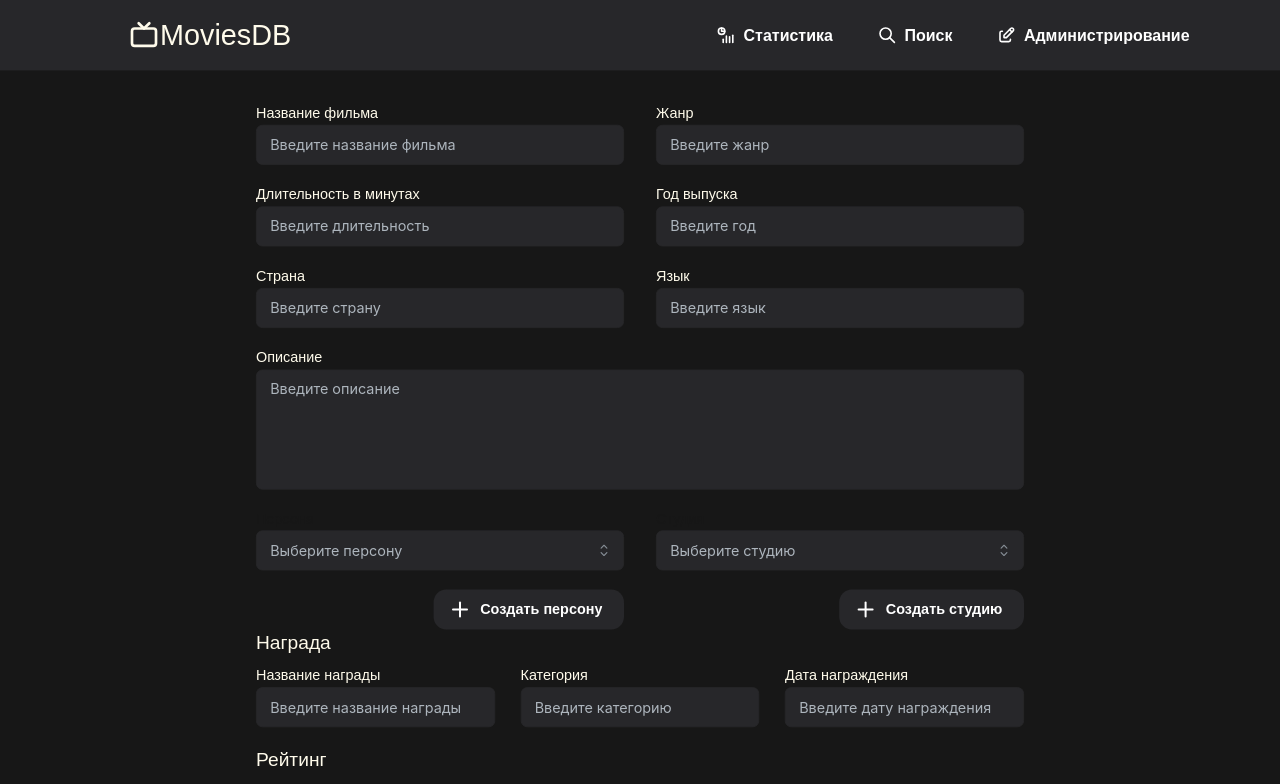
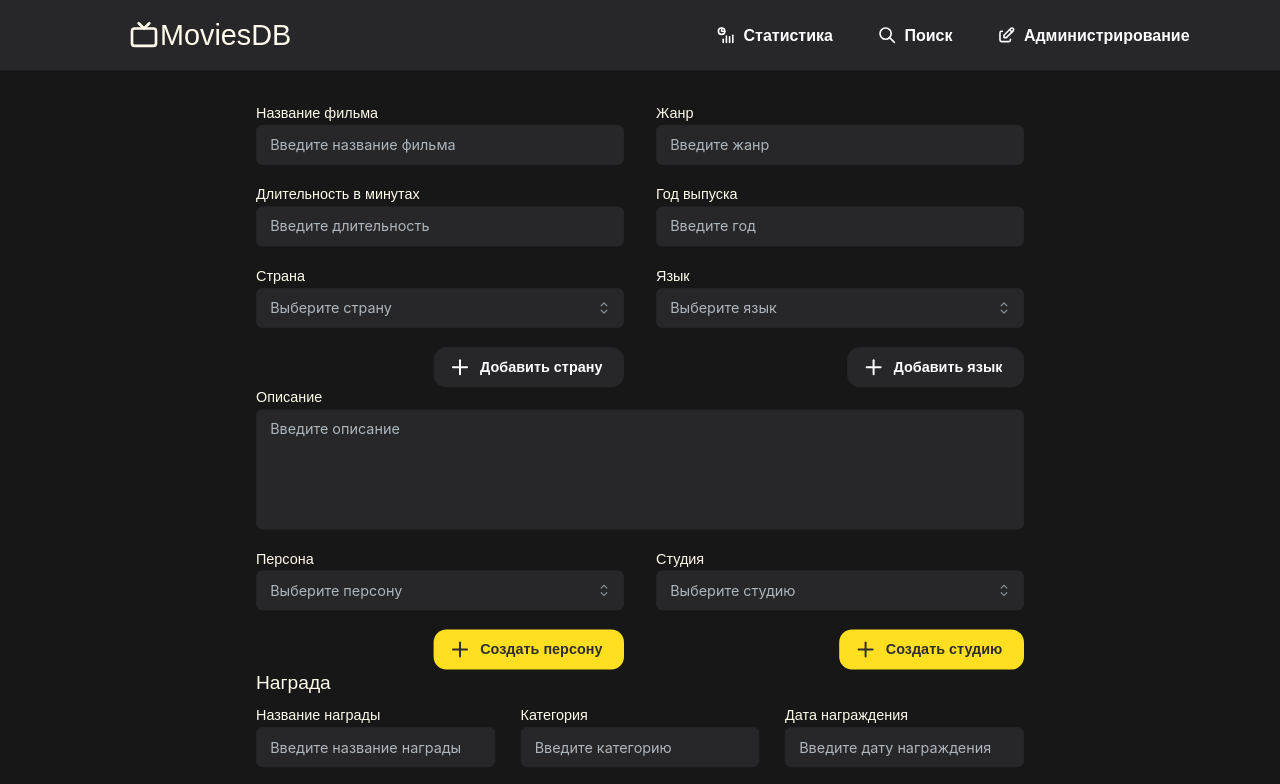
Before and after one commit to Rissta/MOVIE-BD, a Next.js app: page /administration/add/movie in a window 1280 px wide. Shown: the top 784 px of the page. Built offline with nearby package versions, Linux system fonts and the light colour scheme.

Commit message:
Доделал весь фронт

```diff
--- a/app/administration/add/movie/page.tsx
+++ b/app/administration/add/movie/page.tsx
@@ -1,7 +1,7 @@
 "use client"; // Обязательно для использования React-хуков в Next.js 13+
 import React, { useState } from "react";
 import { Input, MultiSelect, Button, Select, Textarea } from "@mantine/core";
-import { IconCheck, IconCircleX, IconPlus } from "@tabler/icons-react";
+import { IconCheck, IconCircleX, IconPlus, IconSelect } from "@tabler/icons-react";
 import Link from "next/link";
 
 // Интерфейс для данных о наградах
@@ -19,13 +19,19 @@ interface Rating {
 }
 
 export default function AddMovie() {
-  // Состояние для хранения выбранных значений
   const [selectedValues, setSelectedValues] = useState<string[]>([]);
+  const [searchValue, setSearchValue] = useState<string>("");
+  const [sweethcCountry, setSweethcCountry] = useState<boolean>(false);
+  const [sweethcLanguage, setSweethcLanguage] = useState<boolean>(false);
 
-  // Состояние для отслеживания текста поиска
-  const [searchValue, setSearchValue] = useState<string>("");
+    const toggleCountryField = () => {
+      setSweethcCountry((sweethcCountry) => !sweethcCountry);
+    };
 
-  // Обработчик изменения выбранных значений
+    const toggleLanguageField = () => {
+      setSweethcLanguage((sweethcLanguage) => !sweethcLanguage);
+    };
+
   const handleChange = (values: string[]) => {
     setSelectedValues(values);
   };
@@ -80,6 +86,29 @@ export default function AddMovie() {
             }}
           />
         </Input.Wrapper>
+        {!sweethcCountry ?(
+          <div>
+            <Select
+              size="lg"
+              radius="md"
+              allowDeselect
+              label="Страна"
+              className="text-amber-50"
+              placeholder="Выберите страну"
+              data={["React", "Angular", "Vue", "Svelte"]}
+              styles={{
+                input: { backgroundColor: "#27272a", borderColor: "#27272a", color: "#71717b" },
+                dropdown: { backgroundColor: "#27272a", border: "3px solid #171717", color: "#71717b" },
+              }}
+            />
+            <div className="bg-zinc-800 rounded-2xl justify-self-end mt-6">
+              <Button onClick={toggleCountryField} variant="subtle" color="white" size="lg" leftSection={<IconPlus size={30} />}>
+              Добавить страну
+              </Button>
+            </div>
+          </div>
+        ) : (
+          <div>
             <Input.Wrapper label="Страна" className="text-amber-50" size="lg">
               <Input
                 size="lg"
@@ -90,6 +119,38 @@ export default function AddMovie() {
                 }}
               />
             </Input.Wrapper>
+            <div className="bg-zinc-800 rounded-2xl justify-self-end mt-6">
+              <Button onClick={toggleCountryField} variant="subtle" color="white" size="lg" leftSection={<IconSelect size={30} />}>
+              Выбрать страну
+              </Button>
+            </div>
+          </div>
+        )}
+
+
+        {!sweethcLanguage ?(
+          <div>
+            <Select
+              size="lg"
+              radius="md"
+              allowDeselect
+              label="Язык"
+              className="text-amber-50"
+              placeholder="Выберите язык"
+              data={["React", "Angular", "Vue", "Svelte"]}
+              styles={{
+                input: { backgroundColor: "#27272a", borderColor: "#27272a", color: "#71717b" },
+                dropdown: { backgroundColor: "#27272a", border: "3px solid #171717", color: "#71717b" },
+              }}
+            />
+            <div className="bg-zinc-800 rounded-2xl justify-self-end mt-6">
+              <Button onClick={toggleLanguageField} variant="subtle" color="white" size="lg" leftSection={<IconPlus size={30} />}>
+              Добавить язык
+              </Button>
+            </div>
+          </div>
+        ) : (
+          <div>
             <Input.Wrapper label="Язык" className="text-amber-50" size="lg">
               <Input
                 size="lg"
@@ -100,10 +161,17 @@ export default function AddMovie() {
                 }}
               />
             </Input.Wrapper>
+            <div className="bg-zinc-800 rounded-2xl justify-self-end mt-6">
+              <Button onClick={toggleLanguageField} variant="subtle" color="white" size="lg" leftSection={<IconSelect size={30} />}>
+              Выбрать язык
+              </Button>
+            </div>
+          </div>
+        )}
       </div>
 
       {/* Поле описания */}
-      <div className="flex justify-center mt-6">
+      <div className="flex justify-center">
         <Textarea
           className="w-full text-amber-50"
           size="lg"
@@ -117,6 +185,7 @@ export default function AddMovie() {
       {/* Блок с выбором персоны и студии */}
       <div className="grid grid-cols-2 gap-x-10 gap-y-6 mt-6">
         <MultiSelect
+          className="text-amber-50"
           size="lg"
           radius="md"
           label="Персона"
@@ -134,6 +203,7 @@ export default function AddMovie() {
           }}
         />
         <Select
+          className="text-amber-50"
           size="lg"
           radius="md"
           allowDeselect
@@ -145,13 +215,13 @@ export default function AddMovie() {
             dropdown: { backgroundColor: "#27272a", border: "3px solid #171717", color: "#71717b" },
           }}
         />
-        <div className="bg-zinc-800 rounded-2xl justify-self-end">
-          <Button component={Link} href="/administration/add/people" variant="subtle" color="white" size="lg" leftSection={<IconPlus size={30} />}>
+        <div className="bg-yellow-300 rounded-2xl justify-self-end">
+          <Button component={Link} href="/administration/add/people" variant="subtle" color="dark.8" size="lg" leftSection={<IconPlus size={30} />}>
             Создать персону
           </Button>
         </div>
-        <div className="bg-zinc-800 rounded-2xl justify-self-end">
-          <Button component={Link} href="/administration/add/studio" variant="subtle" color="white" size="lg" leftSection={<IconPlus size={30} />}>
+        <div className="bg-yellow-300 rounded-2xl justify-self-end">
+          <Button component={Link} href="/administration/add/studio" variant="subtle" color="dark.8" size="lg" leftSection={<IconPlus size={30} />}>
             Создать студию
           </Button>
         </div>
@@ -229,11 +299,7 @@ export default function AddMovie() {
 
       {/* Кнопки действий */}
       <div className="flex justify-center items-center space-x-10 mt-10">
-        <div className="bg-zinc-800 rounded-2xl">
-          <Button variant="subtle" color="white" size="xl" leftSection={<IconCircleX size={30} />}>
-            Сбросить
-          </Button>
-        </div>
+
         <div className="bg-yellow-300 rounded-2xl">
           <Button variant="subtle" color="dark.8" size="xl" leftSection={<IconCheck size={30} />}>
             Сохранить
--- a/app/administration/add/people/page.tsx
+++ b/app/administration/add/people/page.tsx
@@ -1,7 +1,7 @@
 "use client"; // Обязательно для использования React-хуков в Next.js 13+
 import React, { useState } from "react";
-import { Input, MultiSelect, Button } from "@mantine/core";
-import { IconCheck, IconCircleX } from "@tabler/icons-react";
+import { Input, MultiSelect, Button, Select } from "@mantine/core";
+import { IconCheck, IconCircleX, IconPlus, IconSelect } from "@tabler/icons-react";
 
 // Интерфейс для данных о персоне
 interface Person {
@@ -15,9 +15,17 @@ interface Person {
 export default function AddPeople() {
   // Состояние для хранения выбранных значений
   const [selectedValues, setSelectedValues] = useState<string[]>([]);
+  const [searchValue, setSearchValue] = useState<string>("");
+  const [sweethcNationality, setSweethcNationality] = useState<boolean>(false);
+  const [sweethcRole, setSweethcRole] = useState<boolean>(false);
 
-  // Состояние для отслеживания текста поиска
-  const [searchValue, setSearchValue] = useState<string>("");
+  const toggleNationalityField = () => {
+    setSweethcNationality((sweethcNationality) => !sweethcNationality);
+  };
+
+  const toggleRoleField = () => {
+    setSweethcRole((sweethcRole) => !sweethcRole);
+  };
 
   // Обработчик изменения выбранных значений
   const handleChange = (values: string[]) => {
@@ -44,6 +52,43 @@ export default function AddPeople() {
             }}
           />
         </Input.Wrapper>
+        <Input.Wrapper label="Дата рождения" className="text-amber-50" size="lg">
+          <Input
+            size="lg"
+            radius="md"
+            placeholder="Введите дату рождения"
+            styles={{
+              input: { backgroundColor: "#27272a", borderColor: "#27272a", color: "#fff" },
+            }}
+          />
+        </Input.Wrapper>
+
+
+
+
+        {!sweethcNationality ?(
+          <div>
+            <Select
+              size="lg"
+              radius="md"
+              allowDeselect
+              label="Национальность"
+              className="text-amber-50"
+              placeholder="Выберите национальность"
+              data={["React", "Angular", "Vue", "Svelte"]}
+              styles={{
+                input: { backgroundColor: "#27272a", borderColor: "#27272a", color: "#71717b" },
+                dropdown: { backgroundColor: "#27272a", border: "3px solid #171717", color: "#71717b" },
+              }}
+            />
+            <div className="bg-zinc-800 rounded-2xl justify-self-end mt-6">
+              <Button onClick={toggleNationalityField} variant="subtle" color="white" size="lg" leftSection={<IconPlus size={30} />}>
+              Добавить национальность
+              </Button>
+            </div>
+          </div>
+        ) : (
+          <div>
             <Input.Wrapper label="Национальность" className="text-amber-50" size="lg">
               <Input
                 size="lg"
@@ -54,6 +99,40 @@ export default function AddPeople() {
                 }}
               />
             </Input.Wrapper>
+            <div className="bg-zinc-800 rounded-2xl justify-self-end mt-6">
+              <Button onClick={toggleNationalityField} variant="subtle" color="white" size="lg" leftSection={<IconSelect size={30} />}>
+              Выбрать национальность
+              </Button>
+            </div>
+          </div>
+        )}
+
+
+
+
+        {!sweethcRole ?(
+          <div>
+            <Select
+              size="lg"
+              radius="md"
+              allowDeselect
+              label="Роль"
+              className="text-amber-50"
+              placeholder="Выберите роль"
+              data={["React", "Angular", "Vue", "Svelte"]}
+              styles={{
+                input: { backgroundColor: "#27272a", borderColor: "#27272a", color: "#71717b" },
+                dropdown: { backgroundColor: "#27272a", border: "3px solid #171717", color: "#71717b" },
+              }}
+            />
+            <div className="bg-zinc-800 rounded-2xl justify-self-end mt-6">
+              <Button onClick={toggleRoleField} variant="subtle" color="white" size="lg" leftSection={<IconPlus size={30} />}>
+              Добавить роль
+              </Button>
+            </div>
+          </div>
+        ) : (
+          <div>
             <Input.Wrapper label="Роль" className="text-amber-50" size="lg">
               <Input
                 size="lg"
@@ -64,23 +143,24 @@ export default function AddPeople() {
                 }}
               />
             </Input.Wrapper>
-        <Input.Wrapper label="Дата рождения" className="text-amber-50" size="lg">
-          <Input
-            size="lg"
-            radius="md"
-            placeholder="Введите дату рождения"
-            styles={{
-              input: { backgroundColor: "#27272a", borderColor: "#27272a", color: "#fff" },
-            }}
-          />
-        </Input.Wrapper>
+            <div className="bg-zinc-800 rounded-2xl justify-self-end mt-6">
+              <Button onClick={toggleRoleField} variant="subtle" color="white" size="lg" leftSection={<IconSelect size={30} />}>
+              Выбрать роль
+              </Button>
+            </div>
+          </div>
+        )}
+
+
+
+
       </div>
 
       {/* Выбор фильмов */}
       <MultiSelect
         size="lg"
         radius="md"
-        className="w-full text-amber-50 mt-6"
+        className="w-full text-amber-50"
         label="Фильм"
         placeholder={!selectedValues.length && !searchValue ? "Выбрать фильм" : ""}
         data={["React", "Angular", "Vue", "Svelte"]}
@@ -98,11 +178,7 @@ export default function AddPeople() {
 
       {/* Кнопки действий */}
       <div className="flex justify-center items-center space-x-10 mt-10">
-        <div className="bg-zinc-800 rounded-2xl">
-          <Button variant="subtle" color="white" size="xl" leftSection={<IconCircleX size={30} />}>
-            Сбросить
-          </Button>
-        </div>
+
         <div className="bg-yellow-300 rounded-2xl">
           <Button variant="subtle" color="dark.8" size="xl" leftSection={<IconCheck size={30} />}>
             Сохранить
--- a/app/administration/add/studio/page.tsx
+++ b/app/administration/add/studio/page.tsx
@@ -1,7 +1,7 @@
 "use client"; // Обязательно для использования React-хуков в Next.js 13+
 import React, { useState } from "react";
-import { Input, MultiSelect, Button } from "@mantine/core";
-import { IconCheck, IconCircleX } from "@tabler/icons-react";
+import { Input, MultiSelect, Button, Select } from "@mantine/core";
+import { IconCheck, IconCircleX, IconPlus, IconSelect } from "@tabler/icons-react";
 
 // Интерфейс для данных о студии
 interface Studio {
@@ -12,11 +12,13 @@ interface Studio {
 }
 
 export default function AddStudio() {
-  // Состояние для хранения выбранных значений
   const [selectedValues, setSelectedValues] = useState<string[]>([]);
+  const [searchValue, setSearchValue] = useState<string>("");
+  const [sweethcCountry, setSweethcCountry] = useState<boolean>(false);
 
-  // Состояние для отслеживания текста поиска
-  const [searchValue, setSearchValue] = useState<string>("");
+  const toggleCountryField = () => {
+    setSweethcCountry((sweethcCountry) => !sweethcCountry);
+  };
 
   // Обработчик изменения выбранных значений
   const handleChange = (values: string[]) => {
@@ -43,6 +45,31 @@ export default function AddStudio() {
             }}
           />
         </Input.Wrapper>
+
+
+        {!sweethcCountry ?(
+          <div>
+            <Select
+              size="lg"
+              radius="md"
+              allowDeselect
+              label="Страна"
+              className="text-amber-50"
+              placeholder="Выберите страну"
+              data={["React", "Angular", "Vue", "Svelte"]}
+              styles={{
+                input: { backgroundColor: "#27272a", borderColor: "#27272a", color: "#71717b" },
+                dropdown: { backgroundColor: "#27272a", border: "3px solid #171717", color: "#71717b" },
+              }}
+            />
+            <div className="bg-zinc-800 rounded-2xl justify-self-end mt-6">
+              <Button onClick={toggleCountryField} variant="subtle" color="white" size="lg" leftSection={<IconPlus size={30} />}>
+              Добавить страну
+              </Button>
+            </div>
+          </div>
+        ) : (
+          <div>
             <Input.Wrapper label="Страна" className="text-amber-50" size="lg">
               <Input
                 size="lg"
@@ -53,6 +80,15 @@ export default function AddStudio() {
                 }}
               />
             </Input.Wrapper>
+            <div className="bg-zinc-800 rounded-2xl justify-self-end mt-6">
+              <Button onClick={toggleCountryField} variant="subtle" color="white" size="lg" leftSection={<IconSelect size={30} />}>
+              Выбрать страну
+              </Button>
+            </div>
+          </div>
+        )}
+
+
         <Input.Wrapper label="Дата создания" className="text-amber-50" size="lg">
           <Input
             size="lg"
@@ -69,7 +105,7 @@ export default function AddStudio() {
       <MultiSelect
         size="lg"
         radius="md"
-        className="w-full text-amber-50 mt-6"
+        className="w-full text-amber-50"
         label="Фильм"
         placeholder={!selectedValues.length && !searchValue ? "Выбрать фильм" : ""}
         data={["React", "Angular", "Vue", "Svelte"]}
@@ -91,11 +127,7 @@ export default function AddStudio() {
 
       {/* Кнопки действий */}
       <div className="flex justify-center items-center space-x-10 mt-10">
-        <div className="bg-zinc-800 rounded-2xl">
-          <Button variant="subtle" color="white" size="xl" leftSection={<IconCircleX size={30} />}>
-            Сбросить
-          </Button>
-        </div>
+
         <div className="bg-yellow-300 rounded-2xl">
           <Button variant="subtle" color="dark.8" size="xl" leftSection={<IconCheck size={30} />}>
             Сохранить
--- a/app/administration/remove/people/page.tsx
+++ b/app/administration/remove/people/page.tsx
@@ -179,6 +179,7 @@ export default function Search() {
       <div className="flex justify-center items-center mt-6 mb-10">
         <div className="grid grid-cols-3 gap-x-10 gap-y-6 text-2xl">
           <Select
+            className="text-amber-50"
             size="lg"
             radius="md"
             allowDeselect
@@ -193,6 +194,7 @@ export default function Search() {
             }}
           />
           <Select
+            className="text-amber-50"
             size="lg"
             radius="md"
             allowDeselect
@@ -207,6 +209,7 @@ export default function Search() {
             }}
           />
           <Select
+            className="text-amber-50"
             size="lg"
             radius="md"
             label="Национальность"
--- a/app/administration/remove/studio/page.tsx
+++ b/app/administration/remove/studio/page.tsx
@@ -140,6 +140,7 @@ export default function StudioDirectory() {
       <div className="flex justify-center items-center mt-6 mb-10">
         <div className="grid grid-cols-2 gap-x-10 gap-y-6 text-2xl">
           <Select
+            className="text-amber-50"
             size="lg"
             radius="md"
             allowDeselect
@@ -154,6 +155,7 @@ export default function StudioDirectory() {
             }}
           />
           <Select
+            className="text-amber-50"
             size="lg"
             radius="md"
             allowDeselect
--- a/app/search/people/page.tsx
+++ b/app/search/people/page.tsx
@@ -156,6 +156,7 @@ export default function Search() {
       <div className="flex justify-center items-center mt-6 mb-10">
         <div className="grid grid-cols-3 gap-x-10 gap-y-6 text-2xl">
           <Select
+            className="text-amber-50"
             size="lg"
             radius="md"
             allowDeselect
@@ -170,6 +171,7 @@ export default function Search() {
             }}
           />
           <Select
+            className="text-amber-50"
             size="lg"
             radius="md"
             allowDeselect
@@ -184,6 +186,7 @@ export default function Search() {
             }}
           />
           <Select
+            className="text-amber-50"
             size="lg"
             radius="md"
             label="Национальность"
--- a/app/search/studio/page.tsx
+++ b/app/search/studio/page.tsx
@@ -119,6 +119,7 @@ export default function StudioDirectory() {
       <div className="flex justify-center items-center mt-6 mb-10">
         <div className="grid grid-cols-2 gap-x-10 gap-y-6 text-2xl">
           <Select
+            className="text-amber-50"
             size="lg"
             radius="md"
             allowDeselect
@@ -133,6 +134,7 @@ export default function StudioDirectory() {
             }}
           />
           <Select
+            className="text-amber-50"
             size="lg"
             radius="md"
             allowDeselect
--- a/package.json
+++ b/package.json
@@ -18,7 +18,8 @@
     "axios": "^1.8.3",
     "next": "15.2.2",
     "react": "^19.0.0",
-    "react-dom": "^19.0.0"
+    "react-dom": "^19.0.0",
+    "react-select": "^5.10.1"
   },
   "devDependencies": {
     "@eslint/eslintrc": "^3",
```
Also changed, not shown: app/administration/remove/movie/page.tsx (+7 -1 lines), app/search/movie/page.tsx (+7 -1 lines), 1 other file (tests, documents, lock files or other folders). Lines whose indentation alone changed are shown as unchanged.
